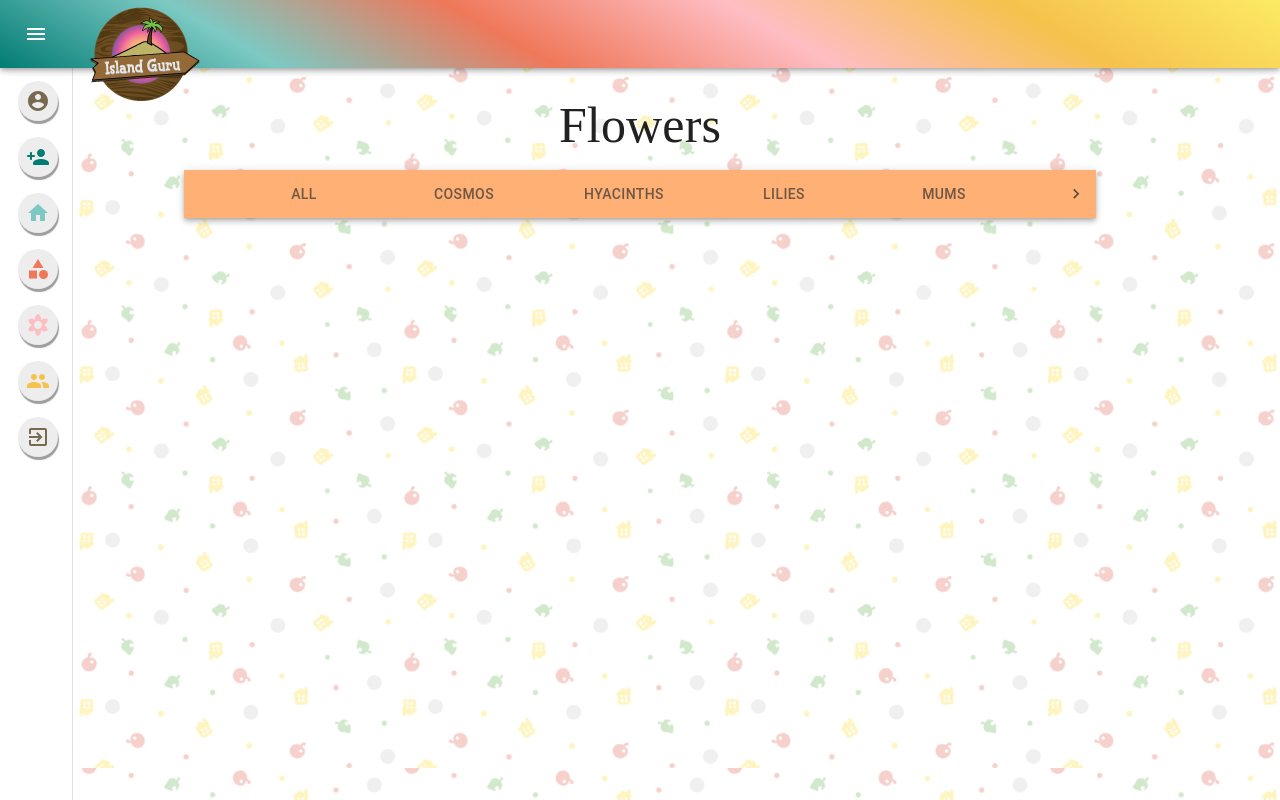
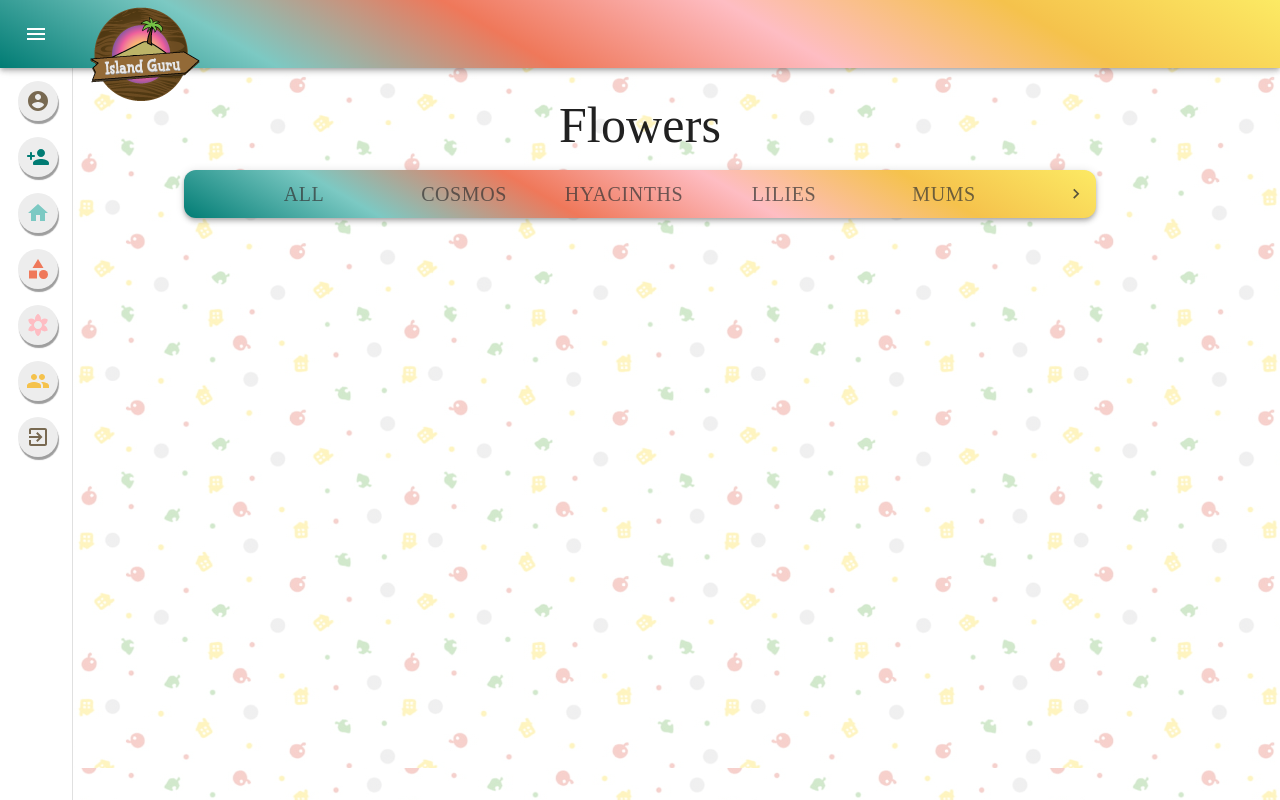
Before and after one commit to gregstead/island_assistant, a React (Create React App) app in the folder client/: page /flowers/1 in a window 1280 px wide. Shown: the top 800 px of the page. Built offline with nearby package versions, Linux system fonts and the light colour scheme.

Commit message:
added gradient to accordian

```diff
--- a/client/src/pages/pages.css
+++ b/client/src/pages/pages.css
@@ -64,9 +64,10 @@ h5{
 }
 
 #flower-tab-bar {
-  background-color: #FFB075;
+  background-image: linear-gradient(30DEG, #017c74, #7cc9c3, #ef785a, #febdc3, #f5c24c, #fcea64);
+  /* background-color: #FFB075; */
+  border-radius: 12px;
   color: #333;
-  font-weight: bolder;
   margin-bottom: 50px;
 }
 
@@ -123,6 +124,11 @@ h5{
   width: 75px;
 }
 
+#tab-label {
+  font-family: FinkHeavy;
+  font-size: 20px;
+}
+
 #villager-card {
   font-family: FinkHeavy;
   font-size: 40px;
```
